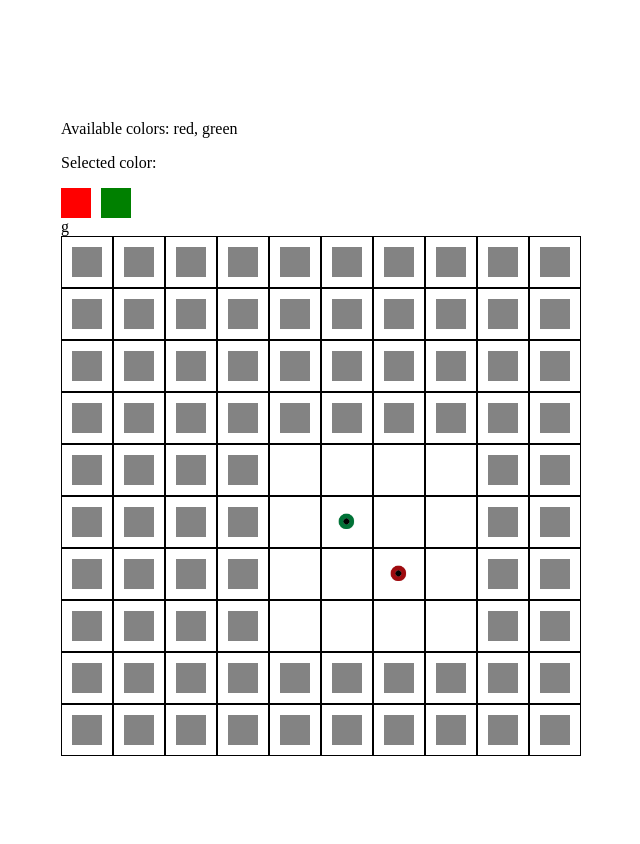
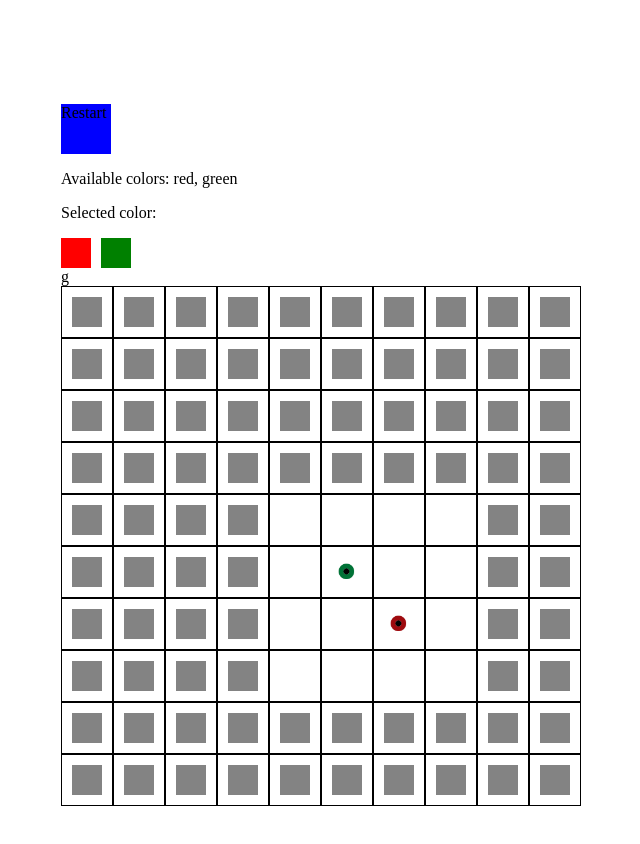
Before and after one commit to Tkach-Illia/site-ADtry, a Next.js app: page / in a window 1280 px wide. Shown: the top 844 px of the page, without its empty margins (319-959 px from the left). Built offline with nearby package versions, Linux system fonts and the light colour scheme.

Commit message:
feat: return reset button

```diff
--- a/components/Game.tsx
+++ b/components/Game.tsx
@@ -70,6 +70,16 @@ export default function Game(): React.ReactElement {
 
   return (
     <div>
+      <div
+        style={{
+          width: "50px",
+          height: "50px",
+          backgroundColor: "blue",
+        }}
+        onClick={restartGame}
+      >
+        Restart
+      </div>
       <ColorPicker />
       <div>{turn}</div>
       {Array.isArray(grid) &&
```
